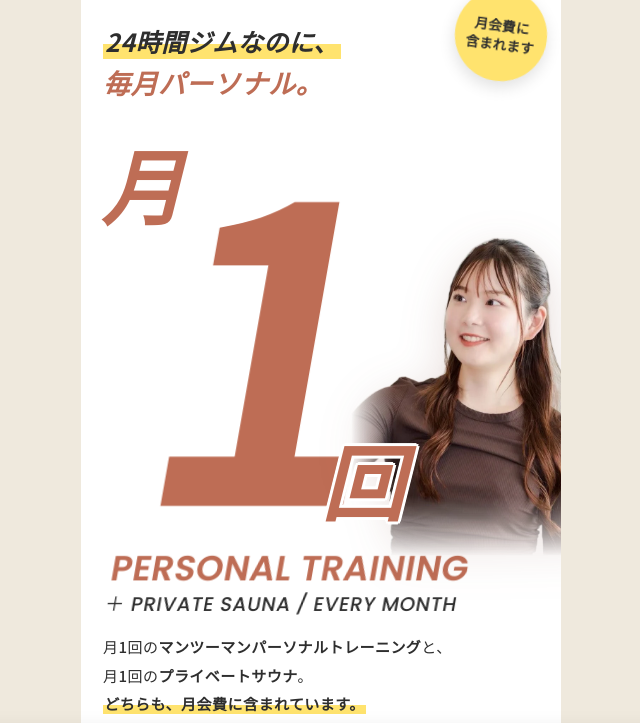
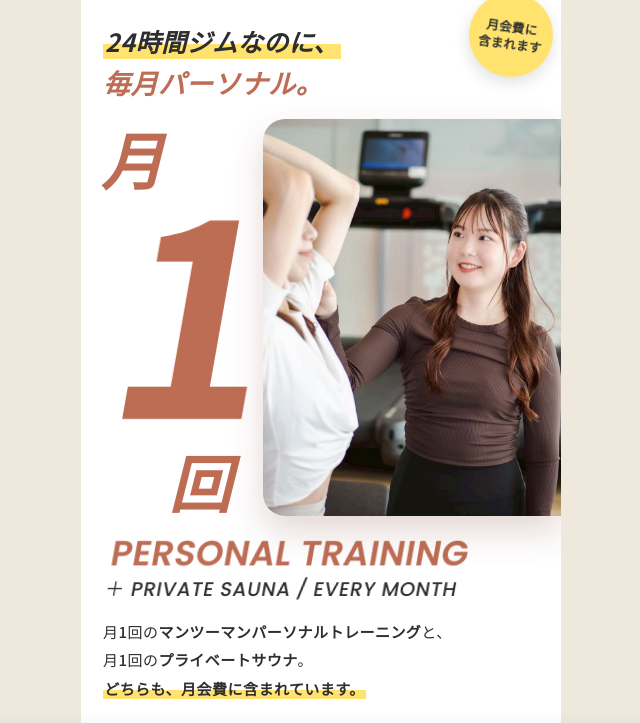
Before and after one commit to nagi-sketch/paw-line-assets, a plain HTML site: page okyozuka/index.html in a window 1280 px wide. Shown: the part 77-800 px from the top of the page, without its empty margins (319-959 px from the left). Drawn offline with Linux system fonts and the light colour scheme.

Commit message:
御経塚LP：冒頭の写真を全体表示に、月1回を縮小
Co-Authored-By: Claude Fable 5.2 <noreply@anthropic.com>

```diff
--- a/okyozuka/index.html
+++ b/okyozuka/index.html
@@ -50,15 +50,15 @@ h2.big{font-size:25px;font-weight:700;font-style:italic;line-height:1.5;text-ali
 .fv .tg{font-weight:700;font-style:italic;font-size:25px;line-height:1.5;letter-spacing:.02em}
 .fv .tg>span{display:table}
 .fv .tg .t2{color:var(--accent);font-size:27px;margin-top:2px}
-.num{position:relative;height:min(90vw,430px);margin-top:14px}
-.num .one{position:absolute;left:5%;top:5%;z-index:1;font-family:var(--jp);font-weight:700;font-size:min(86vw,410px);line-height:.92;color:var(--accent);transform:skewX(-10deg);transform-origin:50% 100%;letter-spacing:-.02em}
-.num .tsuki,.num .kai{position:absolute;font-weight:700;font-style:italic;color:var(--accent);font-size:min(17vw,82px);line-height:1}
-.num .tsuki{left:-2px;top:6%;z-index:2}
-.num .kai{left:50%;bottom:6%;z-index:4;text-shadow:3px 0 0 #fff,-3px 0 0 #fff,0 3px 0 #fff,0 -3px 0 #fff,2px 2px 0 #fff,-2px 2px 0 #fff,2px -2px 0 #fff,-2px -2px 0 #fff}
-.num .ph{position:absolute;right:-52px;bottom:-2%;z-index:3;width:min(50vw,240px);aspect-ratio:680/1060;background:url(img/fv_cut.webp) center bottom/contain no-repeat;filter:drop-shadow(0 14px 22px rgba(120,60,42,.18))}
-.num .seal{position:absolute;right:-8px;top:calc(-1 * min(27vw,128px));z-index:5;width:92px;height:92px;border-radius:50%;background:var(--mk);display:flex;align-items:center;justify-content:center;text-align:center;transform:rotate(8deg);box-shadow:0 6px 16px rgba(0,0,0,.12)}
-.num .seal span{font-weight:700;font-size:13.5px;line-height:1.4;letter-spacing:.02em}
-.fv .en2{font-family:var(--en);font-weight:700;color:var(--accent);font-size:min(7.300vw,35px);line-height:1.1;transform:skewX(-10deg);transform-origin:0 100%;letter-spacing:.01em;margin-top:2px;white-space:nowrap}
+.num{position:relative;height:calc(min(62vw,298px) * 1.3315);margin-top:16px}
+.num .one{position:absolute;left:-1%;top:15%;z-index:1;font-family:var(--jp);font-weight:700;font-size:min(56vw,268px);line-height:.92;color:var(--accent);transform:skewX(-10deg);transform-origin:50% 100%;letter-spacing:-.02em}
+.num .tsuki,.num .kai{position:absolute;font-weight:700;font-style:italic;color:var(--accent);font-size:min(13vw,62px);line-height:1}
+.num .tsuki{left:-2px;top:2%;z-index:2}
+.num .kai{left:15%;bottom:1%;z-index:2}
+.num .ph{position:absolute;right:-22px;top:0;z-index:3;width:min(62vw,298px);aspect-ratio:1080/1438;border-radius:22px 0 0 22px;background:url(img/stretch.jpg) center/cover no-repeat;box-shadow:0 16px 34px rgba(120,60,42,.2)}
+.num .seal{position:absolute;right:-14px;top:calc(-1 * min(27vw,126px));z-index:5;width:84px;height:84px;border-radius:50%;background:var(--mk);display:flex;align-items:center;justify-content:center;text-align:center;transform:rotate(8deg);box-shadow:0 6px 16px rgba(0,0,0,.12)}
+.num .seal span{font-weight:700;font-size:12.5px;line-height:1.4;letter-spacing:.02em}
+.fv .en2{font-family:var(--en);font-weight:700;color:var(--accent);font-size:min(7.300vw,35px);line-height:1.1;transform:skewX(-10deg);transform-origin:0 100%;letter-spacing:.01em;margin-top:18px;white-space:nowrap}
 .fv .en2 small{display:block;font-size:.56em;white-space:nowrap;font-weight:500;color:var(--ink);letter-spacing:.04em;margin-top:6px}
 .fv .sub{margin-top:18px;font-size:15px;font-weight:500}
 
```
